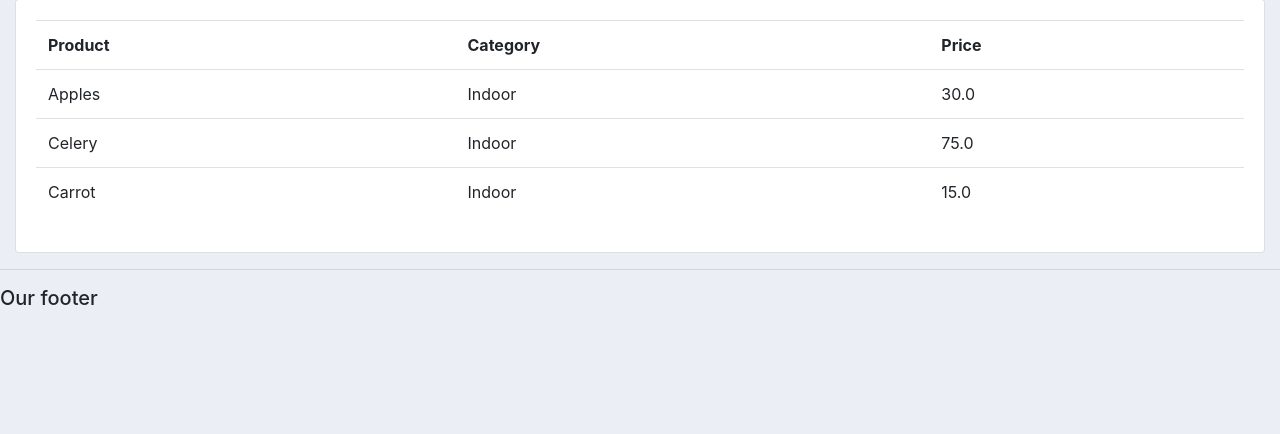
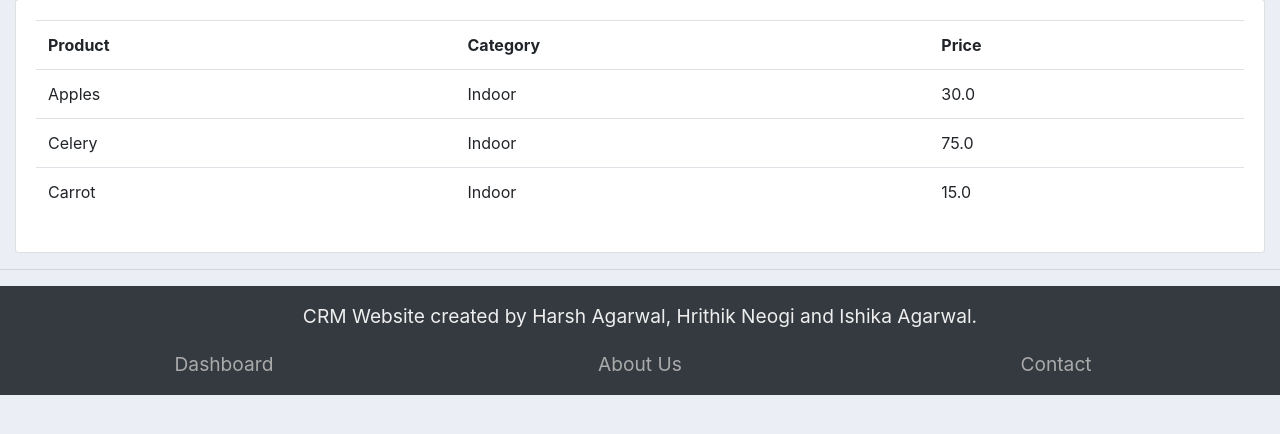
Before and after one commit to hrneogi7/CRM, a Django app: page /products/ in a window 1280 px wide. Shown: the part 315-749 px from the top of the page. Run offline with Django 3.2, Linux system fonts and the light colour scheme; a user stored in the database is signed in; data comes from the database, SQL or seed files in the repository; both versions use the stored data as it was after the commit; some libraries are stand-ins or nearby versions.

Commit message:
bug fixes

```diff
--- a/Accounts/templates/accounts/main.html
+++ b/Accounts/templates/accounts/main.html
@@ -19,7 +19,58 @@
 	{% endblock %}
     </div>
 	<hr>
-	<h5>Our footer</h5>
+	<style>
+		footer {
+			grid-row:3/4;
+			box-sizing: border-box;
+		}
+
+		.footer {
+			width: 100%;
+			align-items: center;
+			background-color: #343A40;
+			color: #eee;
+			padding: 16px 16px;
+		}
+		.creator-name {
+			display: block;
+			text-align: center;
+			font-size: 1.2em;
+			margin-bottom: 1em;
+		}
+
+		.footer-menu{
+			display:grid;
+			grid-template-columns: repeat(auto-fit, minmax(33%,1fr));
+			place-items: center;
+		}
+
+		.footer-link{
+			font-size: 1.2em;
+			list-style-type: none;
+			color: #aaa;
+		}
+
+		.footer-link:hover {
+			color: white;
+			text-decoration: none;
+		}
+	</style>
+	<footer>
+		<div class="footer bg-dark">
+			<div class="creator-name">
+				CRM Website created by Harsh Agarwal, Hrithik Neogi and Ishika Agarwal.
+			</div>
+			<nav class="footer-menu">
+				<a class="footer-link" href="{% url 'home' %}">Dashboard</a>
+				<a class="footer-link" href="#" onclick="alert('Just For Show')">About Us</a>
+				<a class="footer-link" href="#" onclick="alert('Just For Show')">Contact</a>
+			</nav>
+		</div>
+	</footer>
+</body>
+
+</html>
 
 </body>
 
--- a/CRM/settings.py
+++ b/CRM/settings.py
@@ -132,5 +132,6 @@ STATICFILES_DIRS = [
 # Default primary key field type
 # https://docs.djangoproject.com/en/3.2/ref/settings/#default-auto-field
 
+MEDIA_ROOT = os.path.join(BASE_DIR, 'static/images')
 
 DEFAULT_AUTO_FIELD = 'django.db.models.BigAutoField'
--- a/static/css/main.css
+++ b/static/css/main.css
@@ -1,5 +1,3 @@
-#logo{
-	}
 
 body{
 	background-color: #ebeff5;
```
Also changed, not shown: db.sqlite3. Lines whose indentation alone changed are shown as unchanged.
